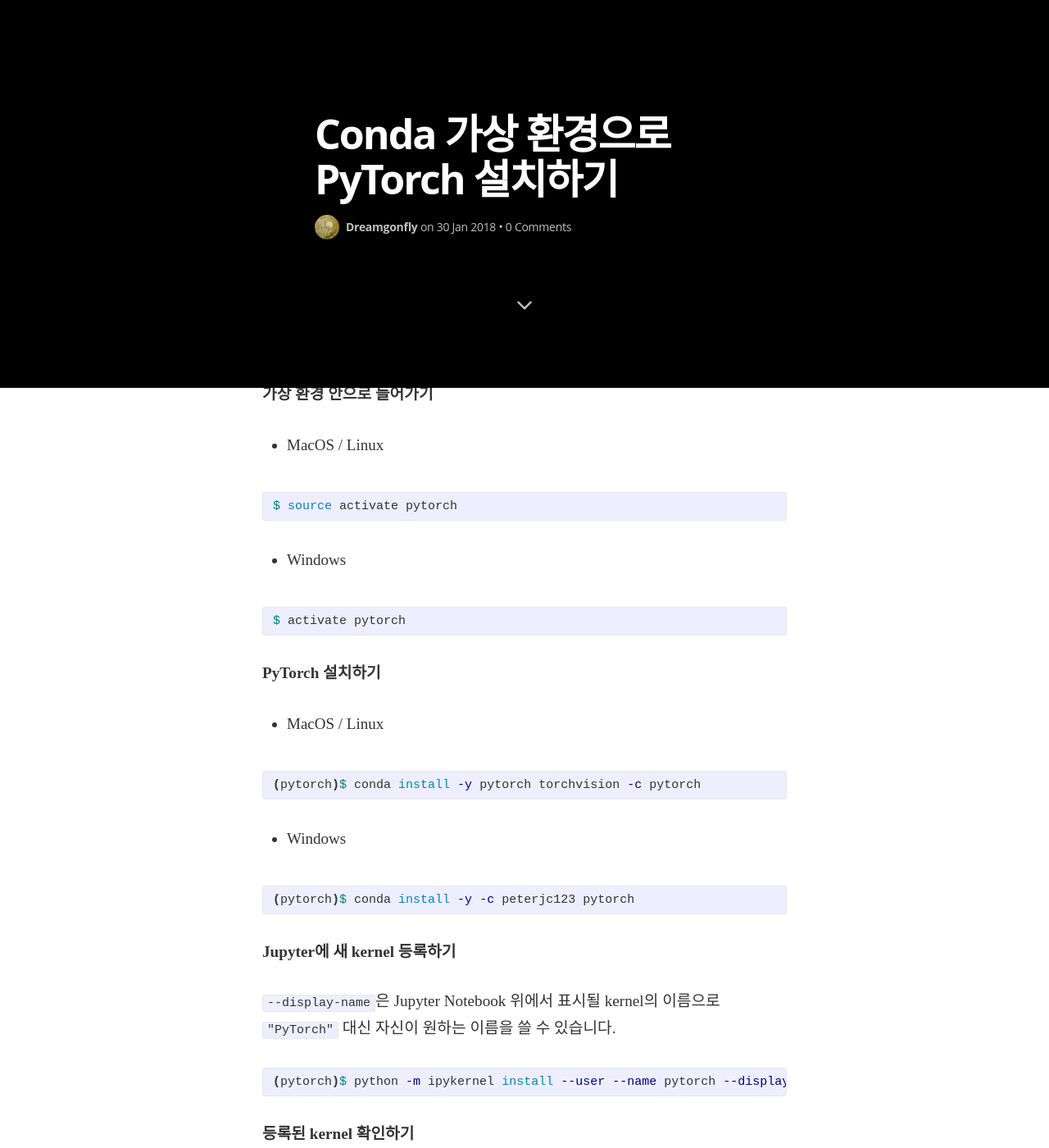
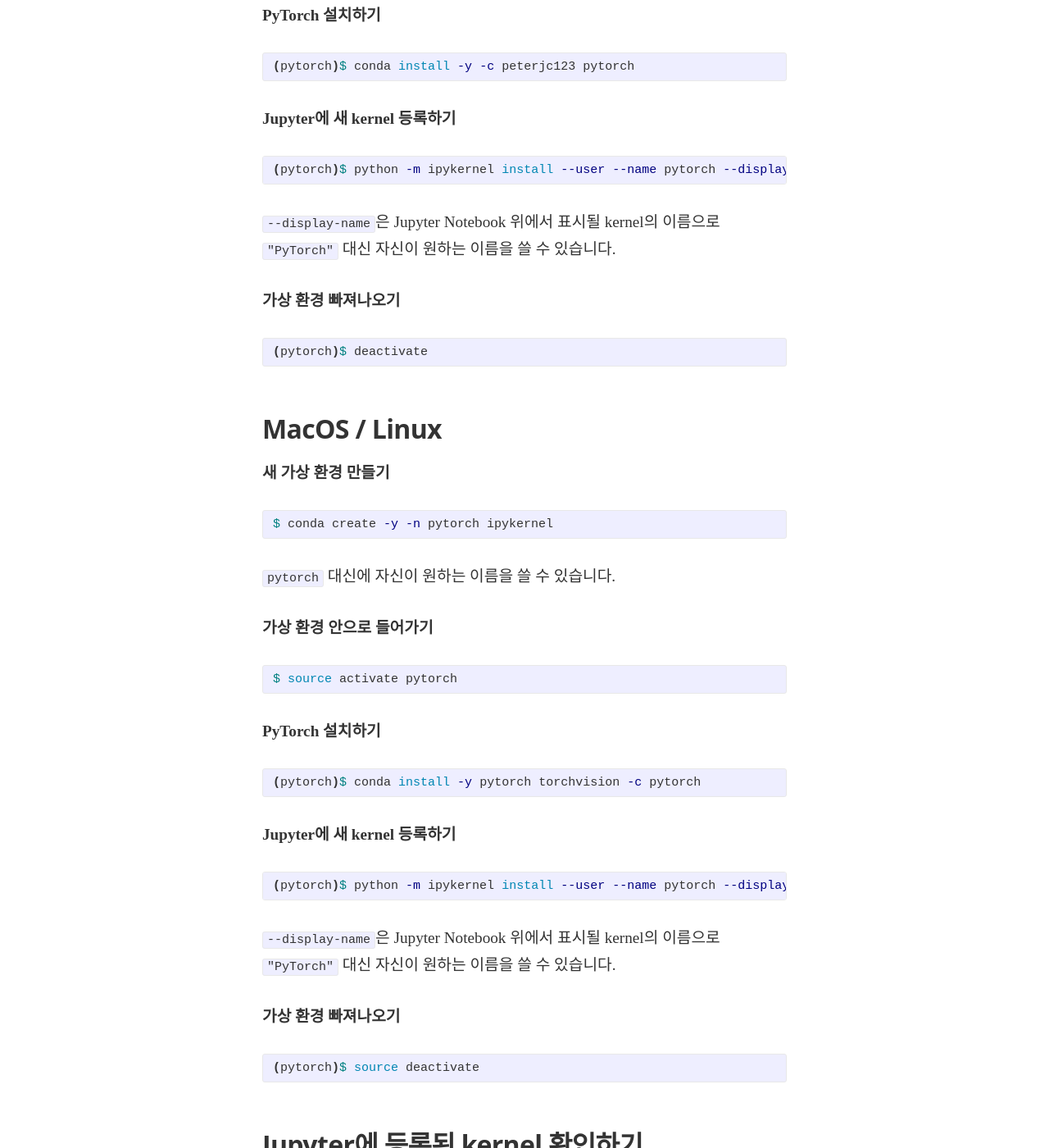
Before and after one commit to dreamgonfly/dreamgonfly.github.io, a Jekyll site: the page built from _posts/2018-01-30-conda-pytorch.md, in a window 1280 px wide and 1400 px high, scrolled down 927 px. Shown: the whole window at 82% size. Built offline with Jekyll 4.4.1, drawn with Linux system fonts in a browser that asks for light colours; nearby versions of some CDN libraries; some web fonts are replaced; comment, search, counter and statistics services are not loaded; some of the changed text lies outside the part shown.

Commit message:
[Post] Update "Pytorch on conda"

````diff
--- a/_posts/2018-01-30-conda-pytorch.md
+++ b/_posts/2018-01-30-conda-pytorch.md
@@ -3,33 +3,23 @@
 title:  "Conda 가상 환경으로 PyTorch 설치하기"
 date:   2018-01-30
 tags:
-image: /assets/article_images/2014-08-29-welcome-to-jekyll/desktop.JPG
+image:
 comments: true
 ---
 
-
-
 PyTorch 설치가 어려울 때, conda 가상 환경 안에 PyTorch를 설치하면 깔끔하게 설치될 때가 많습니다. 이 글은 conda 가상 환경으로 PyTorch를 설치하고 Jupyter의 kernel로 등록하는 방법을 소개합니다. TensorFlow도 같은 방법으로 설치할 수 있습니다.
 
-# 요약
+# Windows
 
 **새 가상 환경 만들기**
-
-`pytorch` 대신에 자신이 원하는 이름을 쓸 수 있습니다.
 
 ```shell
 $ conda create -y -n pytorch ipykernel
 ```
 
+`pytorch` 대신에 자신이 원하는 이름을 쓸 수 있습니다.
+
 **가상 환경 안으로 들어가기**
-
-* MacOS / Linux
-
-```shell
-$ source activate pytorch
-```
-
-- Windows
 
 ```shell
 $ activate pytorch
@@ -37,43 +27,65 @@
 
 **PyTorch 설치하기**
 
-* MacOS / Linux
-
-```shell
-(pytorch)$ conda install -y pytorch torchvision -c pytorch
-```
-
-* Windows
-
 ```shell
 (pytorch)$ conda install -y -c peterjc123 pytorch
 ```
 
 **Jupyter에 새 kernel 등록하기**
 
+```shell
+(pytorch)$ python -m ipykernel install --user --name pytorch --display-name "PyTorch"
+```
+
 `--display-name`은 Jupyter Notebook 위에서 표시될 kernel의 이름으로 `"PyTorch"` 대신 자신이 원하는 이름을 쓸 수 있습니다.
+
+**가상 환경 빠져나오기**
+
+```shell
+(pytorch)$ deactivate
+```
+
+# MacOS / Linux
+
+**새 가상 환경 만들기**
+
+```shell
+$ conda create -y -n pytorch ipykernel
+```
+
+`pytorch` 대신에 자신이 원하는 이름을 쓸 수 있습니다.
+
+**가상 환경 안으로 들어가기**
+
+```shell
+$ source activate pytorch
+```
+
+**PyTorch 설치하기**
+
+```shell
+(pytorch)$ conda install -y pytorch torchvision -c pytorch
+```
+
+**Jupyter에 새 kernel 등록하기**
 
 ```shell
 (pytorch)$ python -m ipykernel install --user --name pytorch --display-name "PyTorch"
 ```
 
-**등록된 kernel 확인하기**
-
-![Jupyter Notebook에 등록된 PyTorch kernel](https://files.slack.com/files-pri/T25783BPY-F901YJLAV/_______________.png?pub_secret=0974008d7a)
+`--display-name`은 Jupyter Notebook 위에서 표시될 kernel의 이름으로 `"PyTorch"` 대신 자신이 원하는 이름을 쓸 수 있습니다.
 
 **가상 환경 빠져나오기**
-
-* MacOS / Linux
 
 ```shell
 (pytorch)$ source deactivate
 ```
 
-* Windows
+# Jupyter에 등록된 kernel 확인하기
 
-```shell
-(pytorch)$ deactivate
-```
+이제 Jupyter Notebook에서 새 노트북을 만들 때 PyTorch kernel을 선택할 수 있습니다.
+
+![Jupyter Notebook에 등록된 PyTorch kernel](https://files.slack.com/files-pri/T25783BPY-F901YJLAV/_______________.png?pub_secret=0974008d7a)
 
 # 해설
 
````
